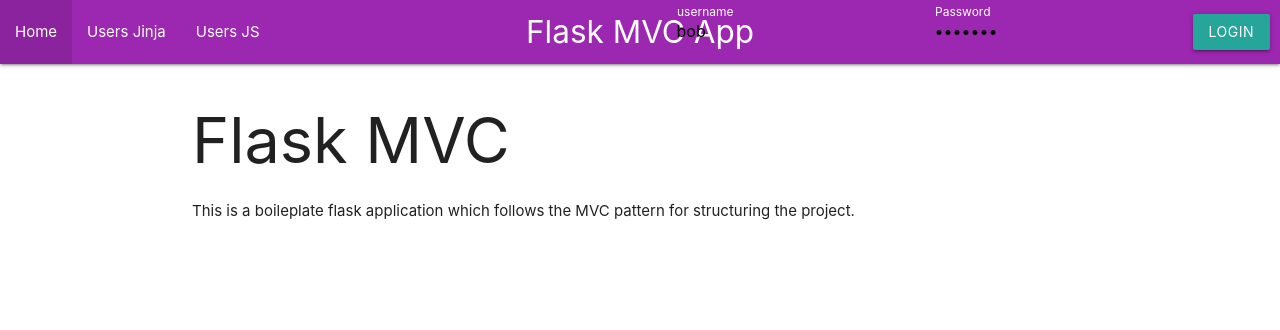
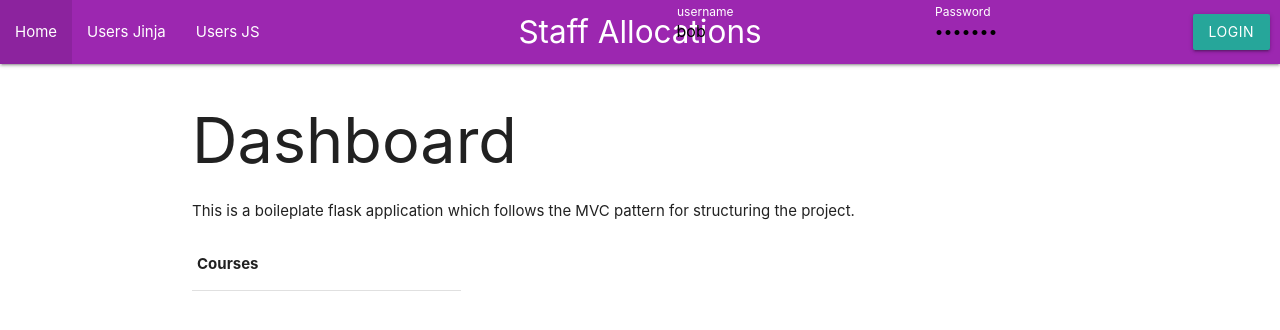
Before and after one commit to Staff-Allocations/Staff-Allocations, a Flask app: template App/templates/index.html in a window 1280 px wide. Shown: the top 330 px of the page. Run offline with Flask 3, Linux system fonts and the light colour scheme; the template is opened without the code that fills it, so the values that code supplies are empty.

Commit message:
Update index.html

```diff
--- a/App/templates/index.html
+++ b/App/templates/index.html
@@ -1,13 +1,22 @@
 {% extends "layout.html" %}
-{% block title %}Flask MVC App{% endblock %}
-{% block page %}Flask MVC App{% endblock %}
+{% block title %}Staff Allocations{% endblock %}
+{% block page %}Staff Allocations{% endblock %}
 
 {{ super() }}
 
 {% block content %}
-    <h1>Flask MVC</h1>
+    <h1>Dashboard</h1>
     {% if is_authenticated %}
         <p> Welcome {{current_user.username}} </p>
     {% endif %}
     <p>This is a boileplate flask application which follows the MVC pattern for structuring the project.</p>
+
+    <table style="width:30%">
+        <tr>
+          <th>Courses</th>
+          {% for course in courses %}
+          <span class="card-title">{{course.name}}</span>
+          {% endfor %}
+        </tr>
+      </table>
 {% endblock %}
```
